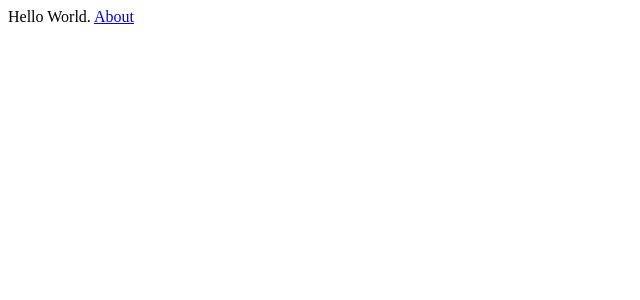
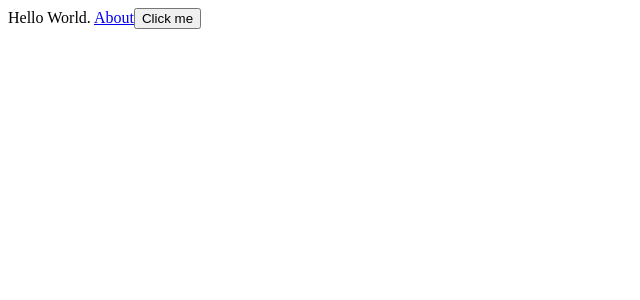
Before and after one commit to Sinharitik589/next-copy-blog, a Next.js app: page / in a window 1280 px wide. Shown: the top 300 px of the page, without its empty margins (0-640 px from the left). Built offline with nearby package versions, Linux system fonts and the light colour scheme; no server answers.

Commit message:
added to the page again

```diff
--- a/pages/index.js
+++ b/pages/index.js
@@ -1,4 +1,16 @@
-import Link from 'next/link'
+import Link from "next/link";
 export default () => (
-  <div>Hello World. <Link href='/about' as={ process.env.BACKEND_URL + '/about'}><a>About</a></Link></div>
-)
+  <div>
+    Hello World.{" "}
+    <Link href="/about" as={process.env.BACKEND_URL + "/about"}>
+      <a>About</a>
+    </Link>
+    <button
+      onClick={() => {
+        console.log("Hello");
+      }}
+    >
+      Click me
+    </button>
+  </div>
+);
```
Also changed, not shown: 3 other files (tests, documents, lock files or other folders).
